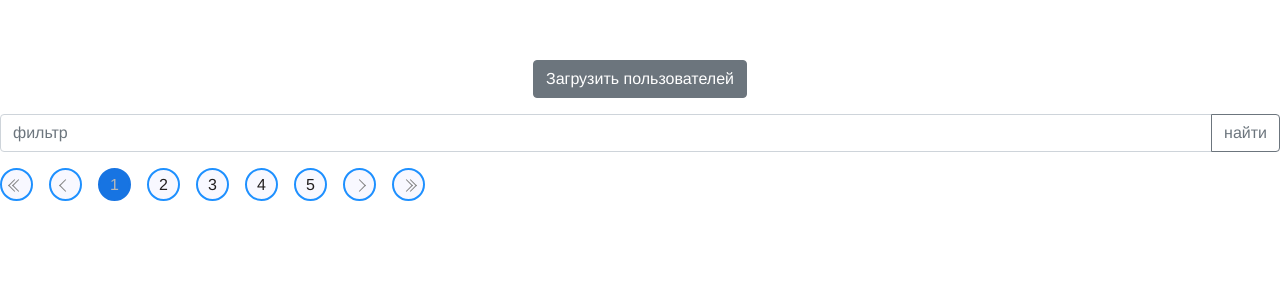
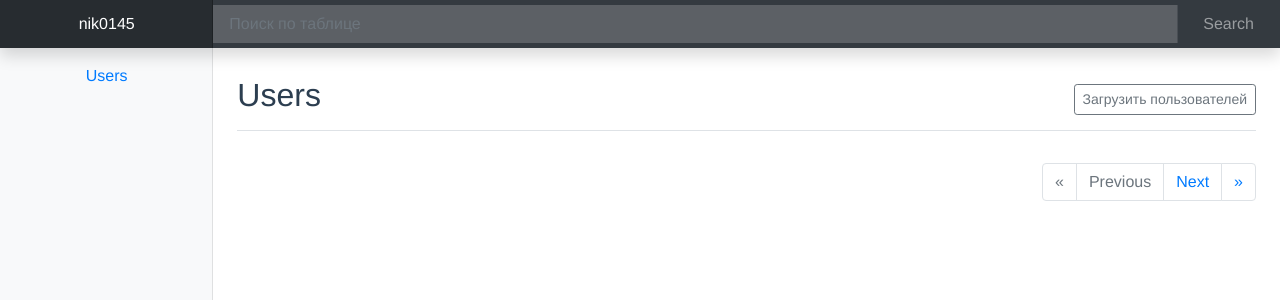
Before and after one commit to nik0145/table-vue, a Vue app: page / in a window 1280 px wide. Shown: the top 300 px of the page. Built offline with nearby package versions, Linux system fonts and the light colour scheme.

Commit message:
поменял дизайн допилил фильтр

```diff
--- a/src/components/HelloWorld.vue
+++ b/src/components/HelloWorld.vue
@@ -1,48 +1,88 @@
 <template>
   <div class="hello">
+    <nav class="navbar navbar-dark fixed-top bg-dark flex-md-nowrap p-0 shadow">
+      <a
+        class="navbar-brand col-sm-3 col-md-2 mr-0"
+        target="_blank"
+        href="https://github.com/nik0145"
+        >nik0145</a
+      >
+      <div class="input-group form-control-dark">
+        <input
+          class="form-control form-control-dark  py-2 border-right-0"
+          type="search"
+          v-model="filter"
+          placeholder="Поиск по таблице"
+          aria-label="Поиск по таблице"
+        />
+        <span class="input-group-append">
+          <button
+            v-if="filter"
+            @click="resetFilter"
+            class="btn btn-outline-secondary"
+            type="button"
+          >
+            <img class="icon" src="@/assets/close.svg" />
+          </button>
+        </span>
+      </div>
 
+      <ul class="navbar-nav px-3">
+        <li class="nav-item text-nowrap">
+          <a class="nav-link" @click="filterBy" href="#">Search</a>
+        </li>
+      </ul>
+    </nav>
+
+    <div class="container-fluid">
+      <div class="row">
+        <nav class="col-md-2 d-none d-md-block bg-light sidebar">
+          <div class="sidebar-sticky">
+            <ul class="nav flex-column">
+              <li class="nav-item">
+                <a class="nav-link active" href="#">
+                  <span data-feather="home"></span>
+                  Users <span class="sr-only">(current)</span>
+                </a>
+              </li>
+            </ul>
+          </div>
+        </nav>
+
+        <main role="main" class="col-md-9 ml-sm-auto col-lg-10 px-4">
+          <div
+            class="d-flex justify-content-between flex-wrap flex-md-nowrap align-items-center pt-3 pb-2 mb-3 border-bottom"
+          >
+            <h1 class="h2">Users</h1>
+            <div class="btn-toolbar mb-2 mb-md-0">
               <button
-      type="button"
+                class="btn btn-sm btn-outline-secondary"
                 @click="onLoadData"
                 v-if="isEditing"
-      class="btn btn-secondary mb-3"
+                type="button"
               >
                 {{ description }}
               </button>
-    <div class="input-group mb-3">
-      <input
-        type="text"
-        class="form-control"
-        placeholder="фильтр"
-        aria-label="фильтр"
-        v-model="filter"
-        aria-describedby="button-addon2"
-      />
-      <div class="input-group-append">
-        <button
-          class="btn btn-outline-secondary"
-          @click="filterBy"
-          type="button"
-        >
-          найти
-        </button>
-         <button
-          class="btn btn-outline-secondary"
-          v-if="filter"
-          @click="resetFilter"
-          type="button"
-        >
-          Сбросить фильтр
-        </button>
             </div>
           </div>
+
           <div class="alert alert-danger" v-if="isError" role="alert">
             Ошибка получения данных
           </div>
-    <div v-if="isLoading" class="spinner-border text-primary" role="status">
+          <div
+            v-if="isLoading"
+            class="spinner-border text-primary"
+            role="status"
+          >
             <span class="sr-only">Loading...</span>
           </div>
-    <VTable :columns="columns" @selectRow="onSelectRow" :data="tableDataDisplay"/>
+          <div class="table-responsive">
+            <VTable
+              :columns="columns"
+              @selectRow="onSelectRow"
+              :data="tableDataDisplay"
+            />
+          </div>
           <Pagination
             v-if="pagination"
             :total-pages="pagination.totalPages"
@@ -52,7 +92,14 @@
             @pagechanged="onPageChange"
           />
 
-    <modal :isOpen="isOpenModal" :value="rowCurrent" @close="closeModal" />
+          <modal
+            :isOpen="isOpenModal"
+            :value="rowCurrent"
+            @close="closeModal"
+          />
+        </main>
+      </div>
+    </div>
   </div>
 </template>
 
@@ -74,9 +121,9 @@
       isInFirstPage: false,
       pagination: {
         currentPage: 1,
-        perPage: 10,
-        totalPages: 10,
-        totalItems: 10,
+        perPage: 5,
+        totalPages: 0,
+        totalItems: 0,
       },
       isError: false,
       isLoading: false,
@@ -99,17 +146,16 @@
   },
 
   methods: {
-    onSelectRow(row ){
+    onSelectRow(row) {
       this.isOpenModal = true;
       this.rowCurrent = row;
     },
-    resetFilter(){
-      this.filter='';
+    resetFilter() {
+      this.filter = "";
       this.onChangeTableData();
     },
-    onChangeTableData(){
-
-        this.tableDataDisplay= this.tableData.slice(
+    onChangeTableData() {
+      this.tableDataDisplay = this.tableData.slice(
         (this.pagination.currentPage - 1) * this.pagination.perPage,
         this.pagination.currentPage * this.pagination.perPage
       );
@@ -126,7 +172,11 @@
       this.tableDataDisplay = this.tableDataDisplay.filter((item) => {
         return Object.values(item).some(
           (prop) =>
-            !filter || prop.toString().toLowerCase().includes(filter)
+            !filter ||
+            prop
+              .toString()
+              .toLowerCase()
+              .includes(filter)
         );
       });
     },
@@ -136,19 +186,19 @@
       const response = await fetch(this.url);
       if (response.ok) {
         let value = await response.json();
-        this.tableData = value.map(item=>{
-          const {add} = item
-          delete item.add
+        this.tableData = value.map((item) => {
+          const { add } = item;
+          delete item.add;
           return {
             ...add,
-            ...item
-          }
+            ...item,
+          };
         });
         this.pagination.totalPages = Math.ceil(
           this.tableData.length / this.pagination.perPage
         );
         this.pagination.totalItems = this.tableData.length;
-        this.onChangeTableData()
+        this.onChangeTableData();
         this.isLoading = false;
       } else {
         this.isError = true;
@@ -161,8 +211,8 @@
 
 <!-- Add "scoped" attribute to limit CSS to this component only -->
 <style scoped>
-.cursor-pointer {
-  cursor: pointer;
+.icon {
+  width: 10px;
 }
 ul {
   list-style-type: none;
@@ -175,4 +225,107 @@
 a {
   color: #42b983;
 }
+body {
+  font-size: 0.875rem;
+}
+
+.feather {
+  width: 16px;
+  height: 16px;
+  vertical-align: text-bottom;
+}
+
+/*
+ * Sidebar
+ */
+
+.sidebar {
+  position: fixed;
+  top: 0;
+  bottom: 0;
+  left: 0;
+  z-index: 100; /* Behind the navbar */
+  padding: 48px 0 0; /* Height of navbar */
+  box-shadow: inset -1px 0 0 rgba(0, 0, 0, 0.1);
+}
+
+@media (max-width: 767.98px) {
+  .sidebar {
+    top: 5rem;
+  }
+}
+
+.sidebar-sticky {
+  position: relative;
+  top: 0;
+  height: calc(100vh - 48px);
+  padding-top: 0.5rem;
+  overflow-x: hidden;
+  overflow-y: auto; /* Scrollable contents if viewport is shorter than content. */
+}
+
+@supports ((position: -webkit-sticky) or (position: sticky)) {
+  .sidebar-sticky {
+    position: -webkit-sticky;
+    position: sticky;
+  }
+}
+
+.sidebar .nav-link {
+  font-weight: 500;
+  color: #333;
+}
+
+.sidebar .nav-link .feather {
+  margin-right: 4px;
+  color: #999;
+}
+
+.sidebar .nav-link.active {
+  color: #007bff;
+}
+
+.sidebar .nav-link:hover .feather,
+.sidebar .nav-link.active .feather {
+  color: inherit;
+}
+
+.sidebar-heading {
+  font-size: 0.75rem;
+  text-transform: uppercase;
+}
+
+/*
+ * Navbar
+ */
+
+.navbar-brand {
+  padding-top: 0.75rem;
+  padding-bottom: 0.75rem;
+  font-size: 1rem;
+  background-color: rgba(0, 0, 0, 0.25);
+  box-shadow: inset -1px 0 0 rgba(0, 0, 0, 0.25);
+}
+
+.navbar .navbar-toggler {
+  top: 0.25rem;
+  right: 1rem;
+}
+
+.navbar .form-control {
+  padding: 0.75rem 1rem;
+  border-width: 0;
+  border-radius: 0;
+}
+
+.form-control-dark {
+  color: #fff;
+  background-color: rgba(255, 255, 255, 0.1);
+  border-color: rgba(255, 255, 255, 0.1);
+}
+
+.form-control-dark:focus {
+  border-color: transparent;
+  box-shadow: 0 0 0 3px rgba(255, 255, 255, 0.25);
+}
 </style>
--- a/src/components/Pagination.vue
+++ b/src/components/Pagination.vue
@@ -1,64 +1,60 @@
 <template>
-  <ul class="pagination">
-    <li class="pagination-item">
+  <ul class="pagination justify-content-end">
+    <li class="page-item" :class="{ disabled: isInFirstPage }">
+      <a
+        class="page-link"
+        @click.prevent="onClickFirstPage"
+        href="#"
+        aria-label="First"
+      >
+        <span aria-hidden="true">&laquo;</span>
+        <span class="sr-only">Previous</span>
+      </a>
+    </li>
+    <li class="page-item" :class="{ disabled: isInFirstPage }">
+      <a
+        class="page-link"
+        @click.prevent="onClickFirstPage"
+        href="#"
+        tabindex="-1"
+        >Previous</a
+      >
+    </li>
+
+    <li
+      v-for="(page, i) in pages"
+      class="page-item"
+      :class="{ active: isPageActive(page.name) }"
+      :key="i"
+    >
       <button
         type="button"
-        @click="onClickFirstPage"
-        :disabled="isInFirstPage"
-        aria-label="Go to first page"
-        class="pag-btn pag-pad-l"
-      >
-        <i class="arrow left"></i><i class="arrow left" style="margin-left:-0.3rem"></i>
-      </button>
-    </li>
-
-    <li class="pagination-item">
-      <button
-        type="button"
-        @click="onClickPreviousPage"
-        :disabled="isInFirstPage"
-        aria-label="Go to previous page"
-        class="pag-btn"
-      >
-        <i class="arrow left"></i>
-      </button>
-    </li>
-
-    <li v-for="(page,i) in pages" class="pagination-item" :key="i" >
-      <button
-        type="button"
-        @click="onClickPage(page.name)"
+        @click.prevent="onClickPage(page.name)"
         :disabled="page.isDisabled"
-        :class="{ active: isPageActive(page.name) }"
-        class="pag-btn"
+        class="page-link"
         :aria-label="`Go to page number ${page.name}`"
       >
         {{ page.name }}
       </button>
     </li>
-
-    <li class="pagination-item">
-      <button
-        type="button"
-        @click="onClickNextPage"
-        :disabled="isInLastPage"
-        aria-label="Go to next page"
-        class="pag-btn pag-pad-r"
+    <li class="page-item" :class="{ disabled: isInLastPage }">
+      <a
+        @click.prevent="onClickNextPage"
+        class="page-link"
+        href="#"
+        >Next</a
       >
-        <i class="arrow right"></i>
-      </button>
     </li>
 
-    <li class="pagination-item">
-      <button
-        type="button"
-        @click="onClickLastPage"
-        :disabled="isInLastPage"
-        aria-label="Go to last page"
-        class="pag-btn pag-pad-r"
+    <li class="page-item" :class="{ disabled: isInLastPage }">
+      <a
+        @click.prevent="onClickLastPage"
+        class="page-link"
+        href="#"
+        aria-label="Last"
       >
-        <i class="arrow right"></i><i class="arrow right" style="margin-left:-0.3rem"></i>
-      </button>
+        <span aria-hidden="true">&raquo;</span>
+      </a>
     </li>
   </ul>
 </template>
@@ -146,84 +142,4 @@
 };
 </script>
 
-<style scoped >
-.pagination {
-  display: flex;
-  list-style: none;
-}
-  .pag-btn {
-    width: 33px;
-    height: 33px;
-    font-weight: 500;
-    color:#231f20;
-    background: ghostwhite;
-    border-radius: 50%;
-    margin-right: 16px;
-    border:2px solid dodgerblue;
-    }
-     .pag-btn:disabled {
-      color: #b8b8b8;
-      cursor: auto;
-    }
-      .arrow {
-    border: solid grey;
-    border-width: 0 1px 1px 0;
-    display: inline-block;
-    padding: 4px;
-  }
-   .active {
-       background-color: #1774e2;
-      color: #fff;
-      border: 2px solid #1774e2;
-      color: #231f20;
-    }
-    .right {
-    transform: rotate(-45deg);
-  }
-
-  .left {
-    transform: rotate(135deg);
-  }
-/*
-  .pag-btn {
-    width: 4rem;
-    height: 4rem;
-    font-family: "Roboto", sans-serif;
-    font-size: 1.6rem;
-    font-weight: 500;
-    color: $color-grey;
-    background: $color-grey-light;
-    border-radius: 50%;
-    margin-right: 1rem;
-
-    &:disabled {
-      color: #b8b8b8;
-      cursor: auto;
-    }
-    &.active {
-      // background-color: $color-primary;
-      // color: #fff;
-      border: 2px solid $color-primary;
-      color: $color-text;
-    }
-
-    // &:focus {
-    //   border: 2px solid $color-primary;
-    //   color: $color-text;
-    // }
-  }
-  .arrow {
-    border: solid $color-grey;
-    border-width: 0 1px 1px 0;
-    display: inline-block;
-    padding: 4px;
-  }
-
-  .right {
-    transform: rotate(-45deg);
-  }
-
-  .left {
-    transform: rotate(135deg);
-  } */
-</style>
+<style scoped></style>
--- a/src/components/VTable.vue
+++ b/src/components/VTable.vue
@@ -120,6 +120,9 @@
 </script>
 
 <style scoped>
+.cursor-pointer {
+  cursor: pointer;
+}
 .icon {
   width: 10px;
 }
```
Also changed, not shown: src/assets/close.svg (added). Lines whose indentation alone changed are shown as unchanged.
